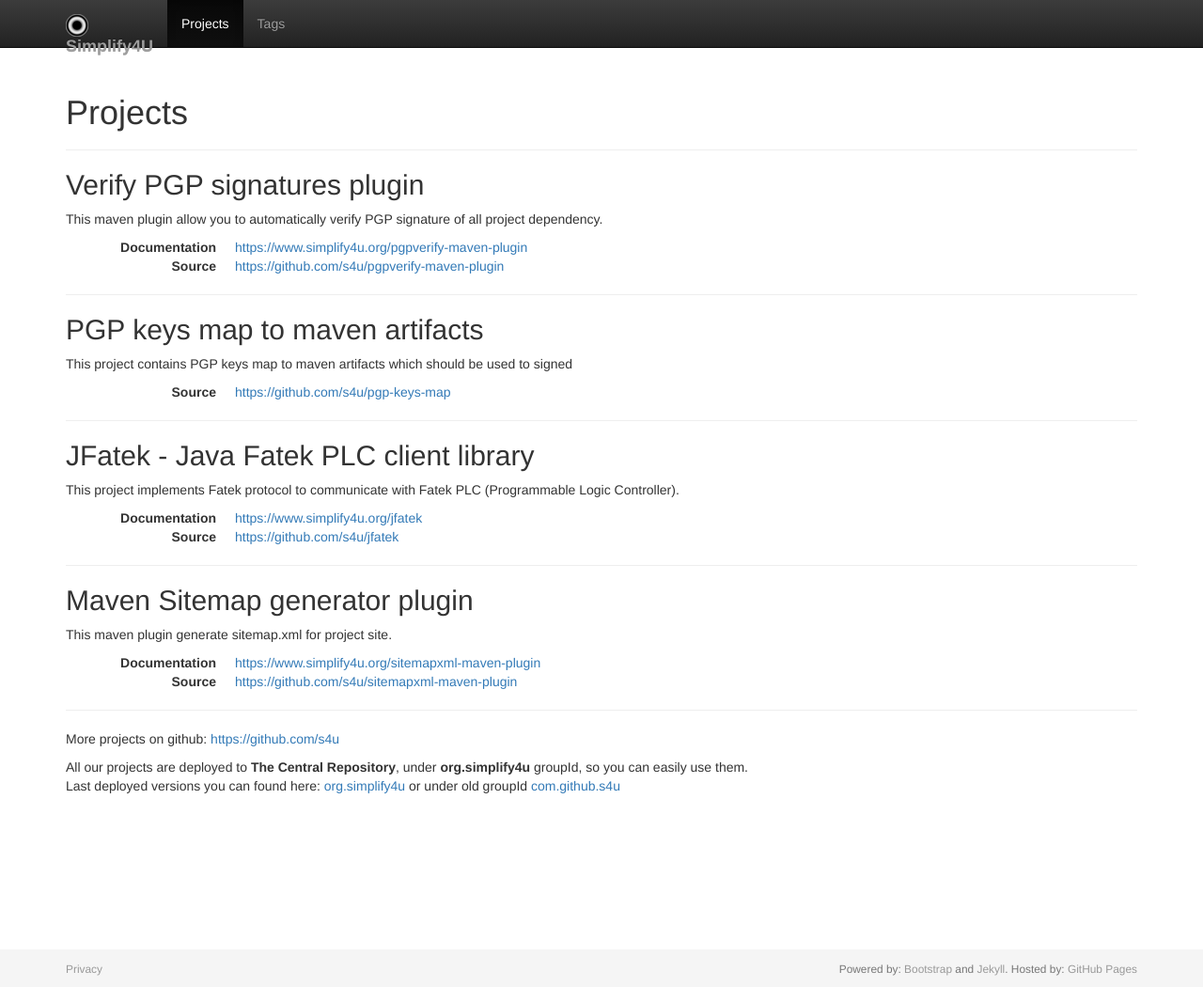
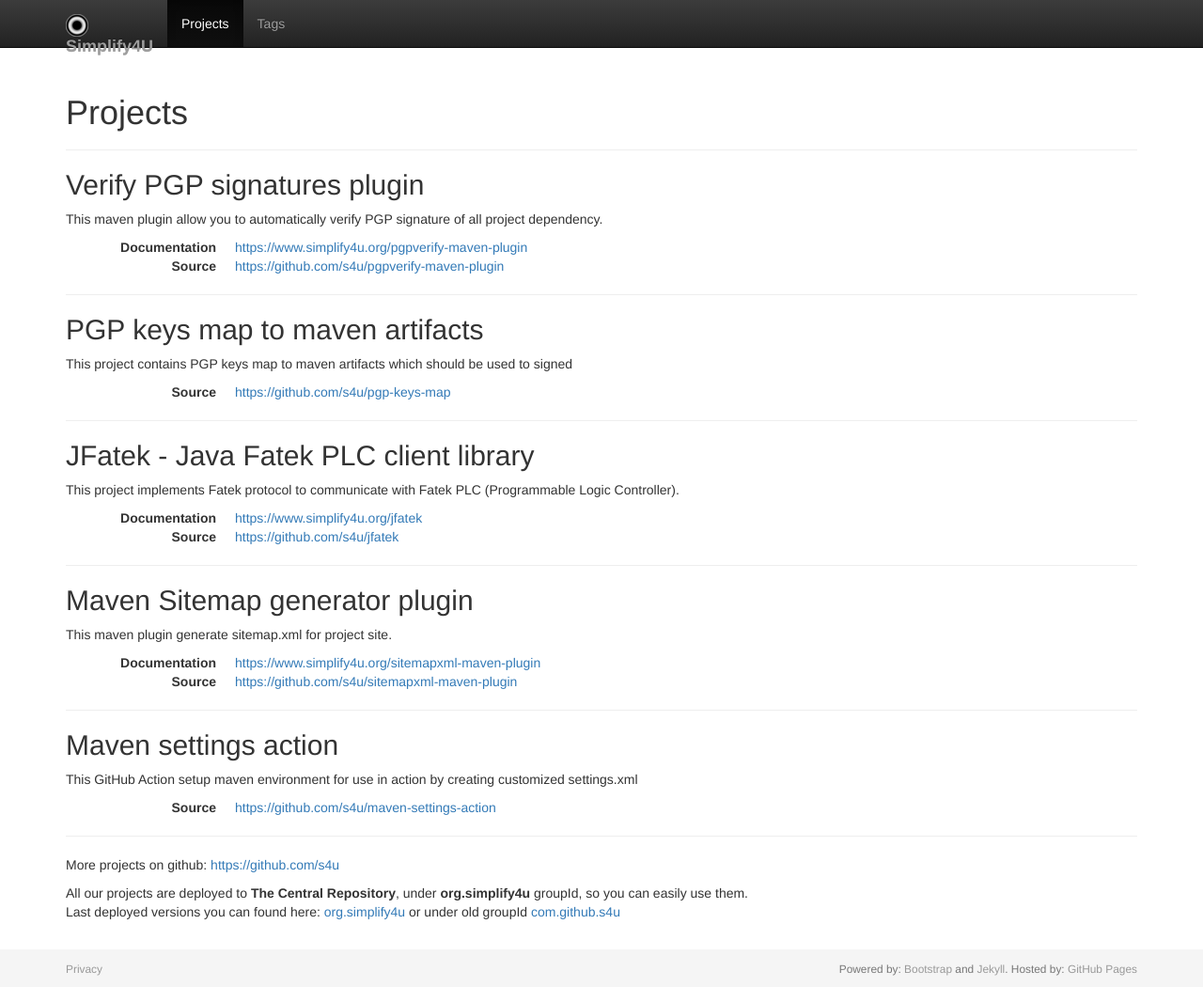
Before and after one commit to s4u/s4u.github.io, a Jekyll site: the page built from projects.md, in a window 1280 px wide and 1050 px high. Shown: the whole window at 94% size. Built offline with Jekyll 4.4.1, drawn with Linux system fonts in a browser that asks for light colours; nearby versions of some CDN libraries; comment, search, counter and statistics services are not loaded.

Commit message:
maven-settings-action to project list

```diff
--- a/projects.md
+++ b/projects.md
@@ -52,6 +52,16 @@
 : <https://github.com/s4u/sitemapxml-maven-plugin>
 
 ---
+## Maven settings action
+
+This GitHub Action setup maven environment for use in action by creating customized settings.xml
+
+{:.dl-horizontal}
+Source
+: <https://github.com/s4u/maven-settings-action>
+
+
+---
 More projects on github: <https://github.com/s4u>
 
 All our projects are deployed to **The Central Repository**, under **org.simplify4u** groupId, so you can easily use them.\\
```
